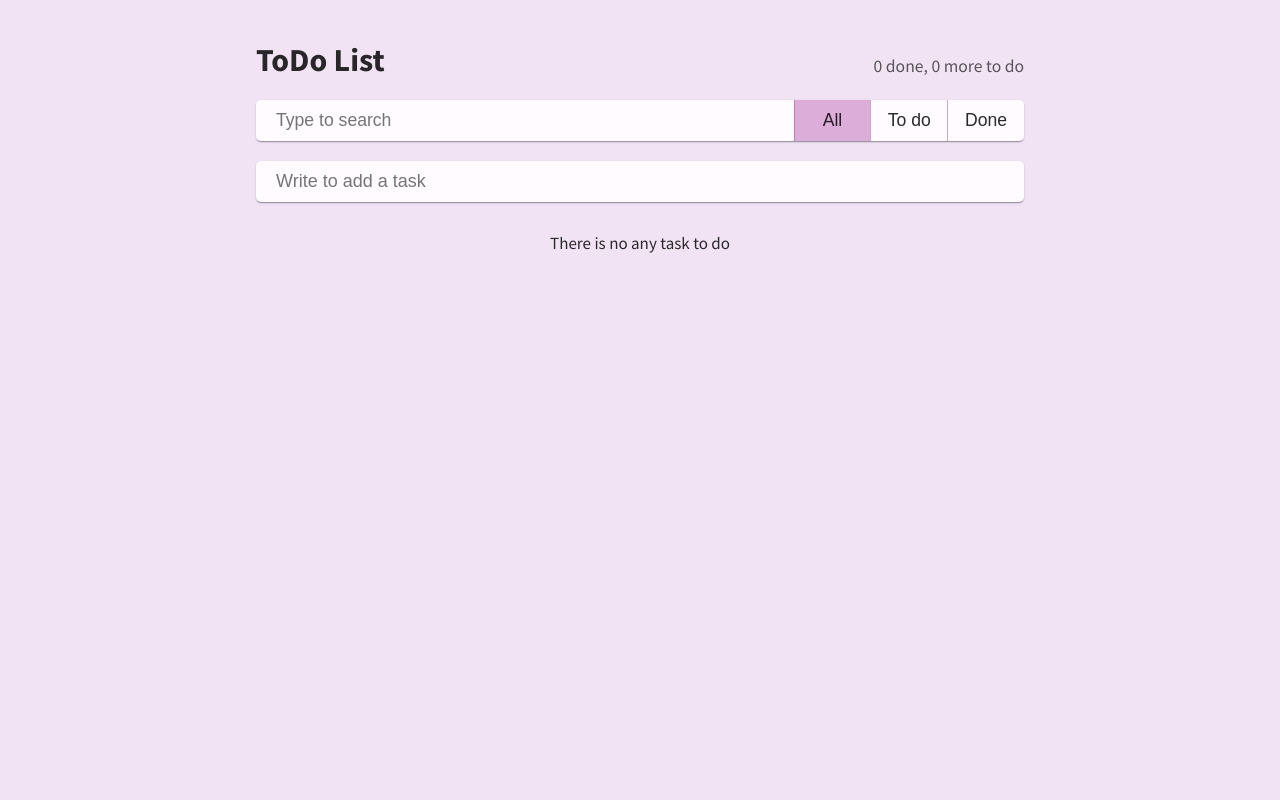
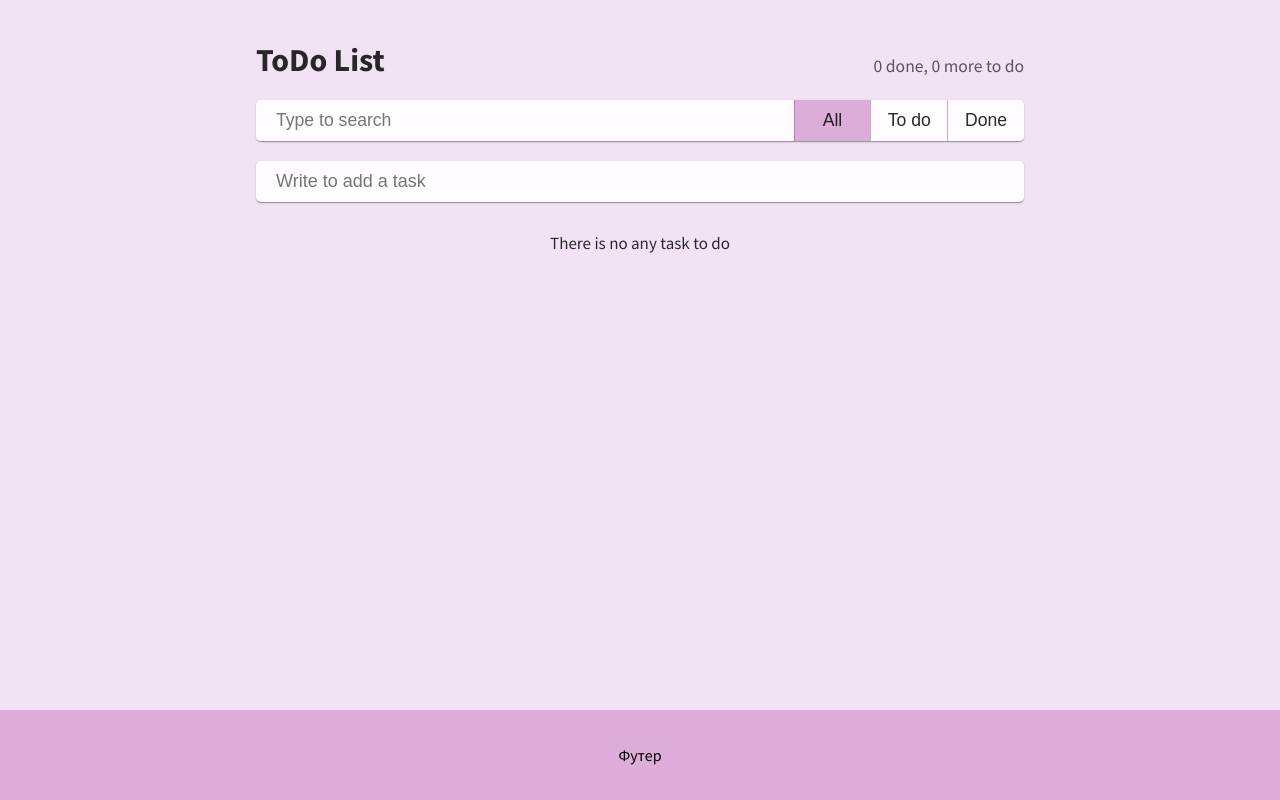
Before and after one commit to melk0sha/todo-list, a React (Create React App) app: page / in a window 1280 px wide. Built offline with nearby package versions, Linux system fonts and the light colour scheme.

Commit message:
feat and refactor: add footer and update switch in function

```diff
--- a/src/App.js
+++ b/src/App.js
@@ -4,6 +4,7 @@ import TodoList from "./components/TodoList";
 import Status from "./components/Status";
 import Search from "./components/Search";
 import Filter from "./components/Filter";
+import Footer from "./components/Footer";
 import filterValues from "./constants/filterValues";
 import keyCode from "./constants/keyCode";
 import "./index.scss";
@@ -29,29 +30,22 @@ export default class App extends Component {
   handleFiltering = (value, activeFilter) => {
     const { todoList } = this.state;
 
+    todoList.forEach((todoItem) => {
       switch (activeFilter) {
         default:
         case filterValues.ALL:
-        todoList.forEach(
-          (todoItem) =>
-            (todoItem.visible = todoItem.value.toLowerCase().includes(value))
-        );
+          todoItem.visible = todoItem.value.toLowerCase().includes(value);
           break;
         case filterValues.TODO:
-        todoList.forEach(
-          (todoItem) =>
-            (todoItem.visible =
-              todoItem.value.toLowerCase().includes(value) && !todoItem.done)
-        );
+          todoItem.visible =
+            todoItem.value.toLowerCase().includes(value) && !todoItem.done;
           break;
         case filterValues.DONE:
-        todoList.forEach(
-          (todoItem) =>
-            (todoItem.visible =
-              todoItem.value.toLowerCase().includes(value) && todoItem.done)
-        );
+          todoItem.visible =
+            todoItem.value.toLowerCase().includes(value) && todoItem.done;
           break;
       }
+    });
 
     return todoList;
   };
@@ -129,6 +123,7 @@ export default class App extends Component {
     const totalTodos = todoList.filter((todoItem) => todoItem.visible).length;
 
     return (
+      <>
         <div className="todo-container">
           <Status doneTodos={doneTodos} totalTodos={totalTodos} />
           <div className="todo-widget">
@@ -146,6 +141,8 @@ export default class App extends Component {
             onTodoItemClick={onTodoItemClick}
           />
         </div>
+        <Footer />
+      </>
     );
   }
 }
--- /dev/null
+++ b/src/components/Footer/index.js
@@ -0,0 +1,8 @@
+import React, { Component } from "react";
+import "./index.scss";
+
+export default class Footer extends Component {
+  render() {
+    return <footer>Футер</footer>;
+  }
+}
--- /dev/null
+++ b/src/components/Footer/index.scss
@@ -0,0 +1,8 @@
+footer {
+  display: flex;
+  justify-content: center;
+  align-items: center;
+  height: 90px;
+  flex: 0 0 auto;
+  background-color: #bd58af63;
+}
--- a/src/components/TodoList/index.scss
+++ b/src/components/TodoList/index.scss
@@ -1,7 +1,7 @@
 .todo-list {
   display: flex;
   flex-direction: column;
-  margin: 30px 0;
+  margin: 30px 0 60px;
   background-color: #fffbff;
   border-radius: 5px;
   box-shadow: 1px 3px 10px -5px #0000007a;
--- a/src/index.scss
+++ b/src/index.scss
@@ -9,14 +9,26 @@
   box-sizing: border-box;
 }
 
-body {
-  font-family: "Source Sans Pro", Arial, Helvetica, sans-serif;
-  background-color: #8f15a71e;
+html {
+  height: 100%;
+
+  body {
+    height: 100%;
+    font-family: "Source Sans Pro", Arial, Helvetica, sans-serif;
+    background-color: #8f15a71e;
+
+    #root {
+      display: flex;
+      flex-direction: column;
+      height: 100%;
+    }
+  }
 }
 
 .todo-container {
   display: flex;
   flex-direction: column;
+  flex: 1 0 auto;
   width: 50%;
   max-width: 1000px;
   margin: 40px auto 0;
```
Lines whose indentation alone changed are shown as unchanged.
